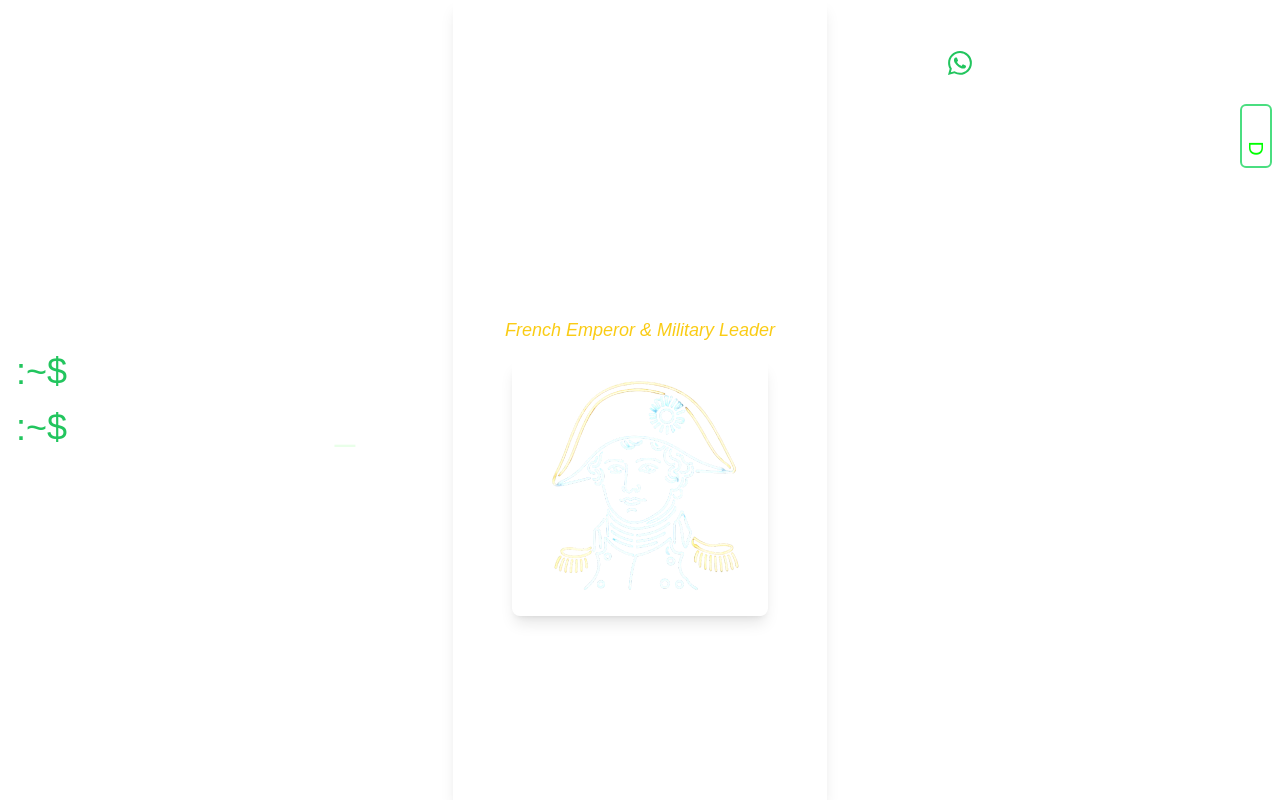
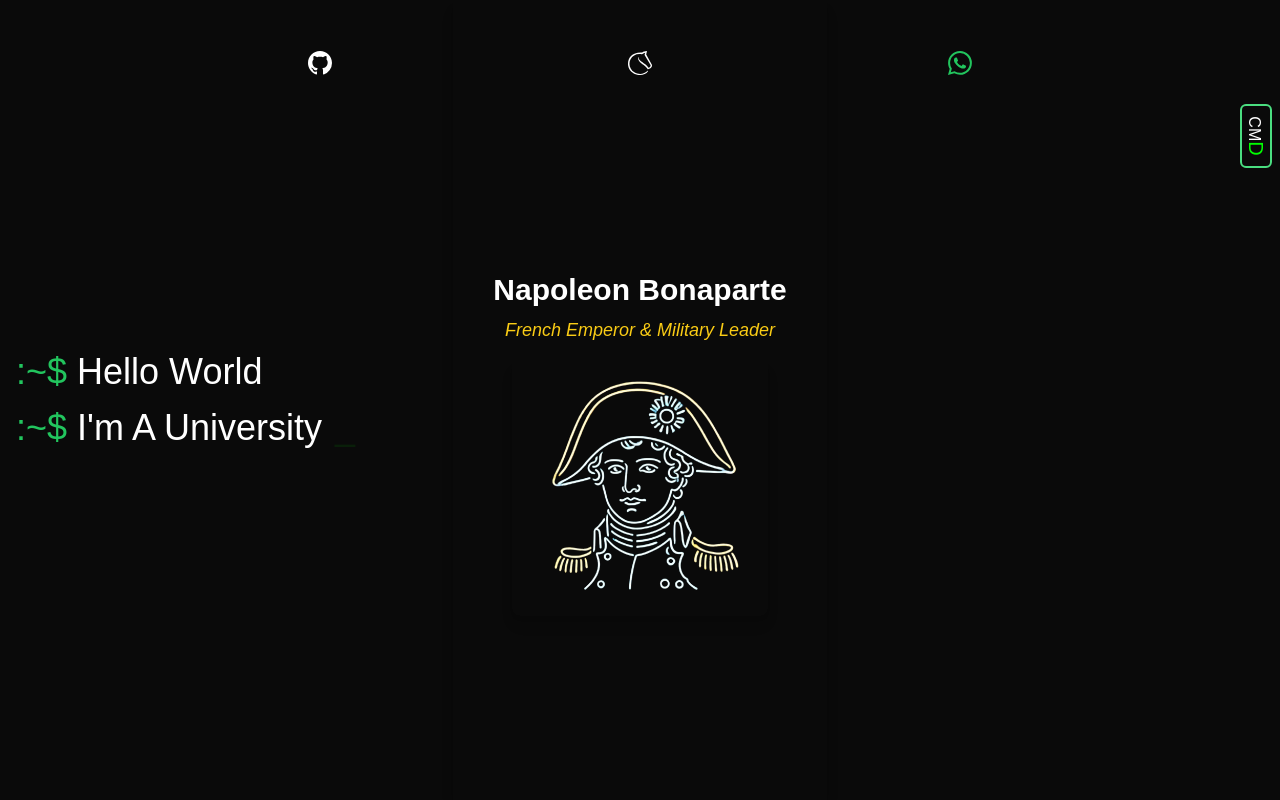
Before and after one commit to ibada13/portfolio, a Next.js app: page / in a window 1280 px wide. Shown: the top 800 px of the page. Built offline with nearby package versions, Linux system fonts and the light colour scheme.

Commit message:
Update globals.css

```diff
--- a/app/globals.css
+++ b/app/globals.css
@@ -3,8 +3,8 @@
 @tailwind utilities;
 
 :root {
-  --background: #ffffff;
-  --foreground: #171717;
+    --background: #0a0a0a;
+    --foreground: #ededed;
 }
 
 @media (prefers-color-scheme: dark) {
```
